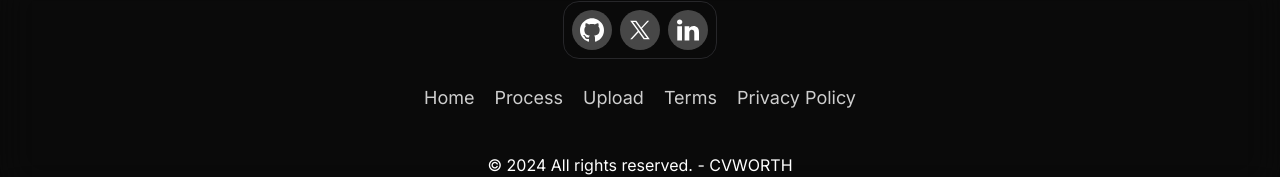
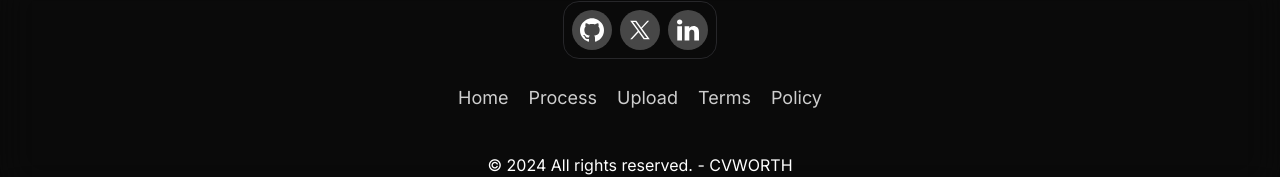
Before and after one commit to elijahgummer/CVWORTH, a Next.js app: page / in a window 1280 px wide. Shown: the part 3309-3486 px from the top of the page. Built offline with nearby package versions, Linux system fonts and the light colour scheme; no server answers.

Commit message:
changed the code

```diff
--- a/app/page.tsx
+++ b/app/page.tsx
@@ -141,7 +141,7 @@ export function DockDemo() {
             <a href="#">Terms</a>
           </li>
           <li className="list-inline-item">
-            <a href="#">Privacy Policy</a>
+            <a href="#">Policy</a>
           </li>
         </ul>
         <p className={styles.footer}>© 2024 All rights reserved. - CVWORTH</p>
```
